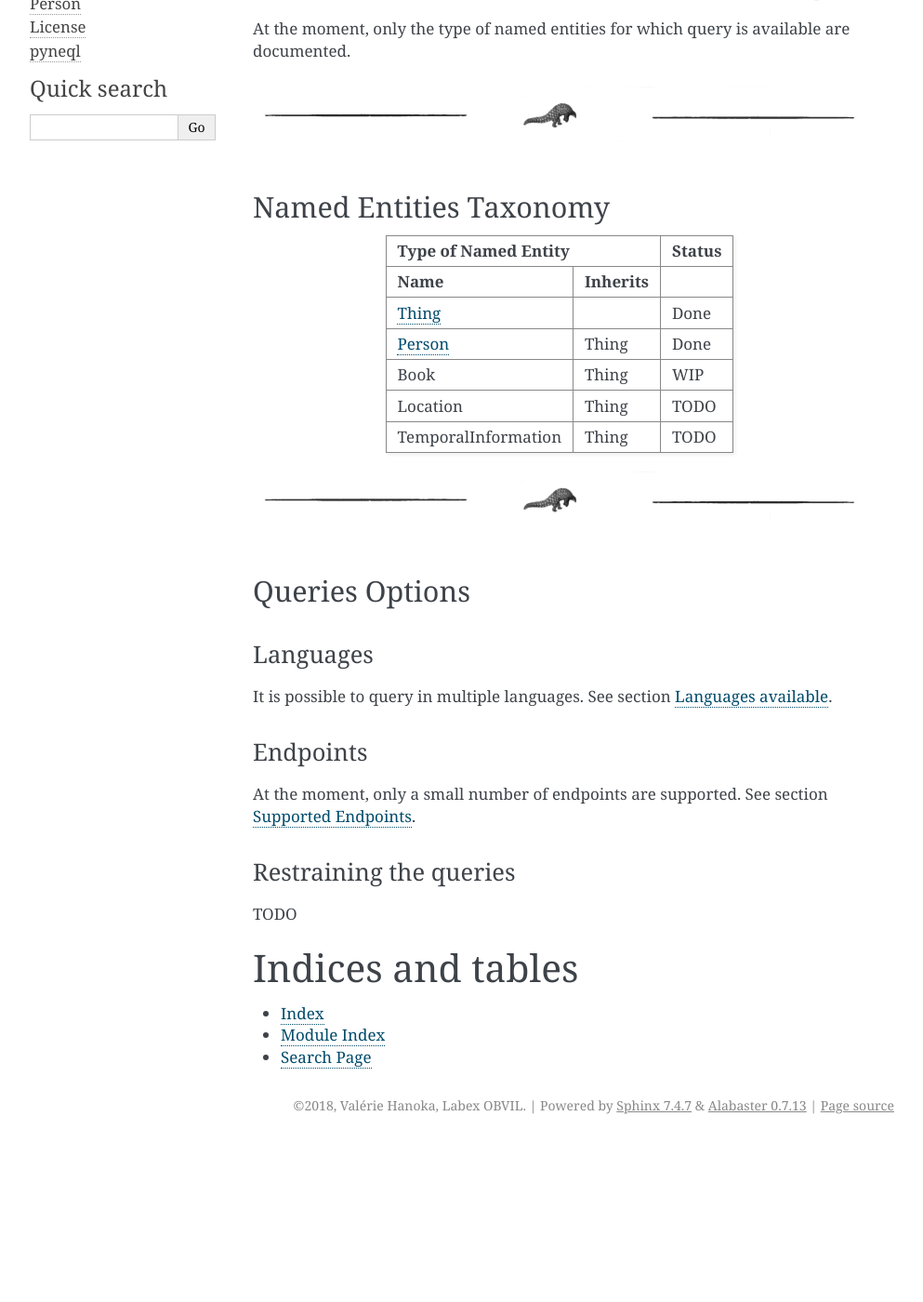
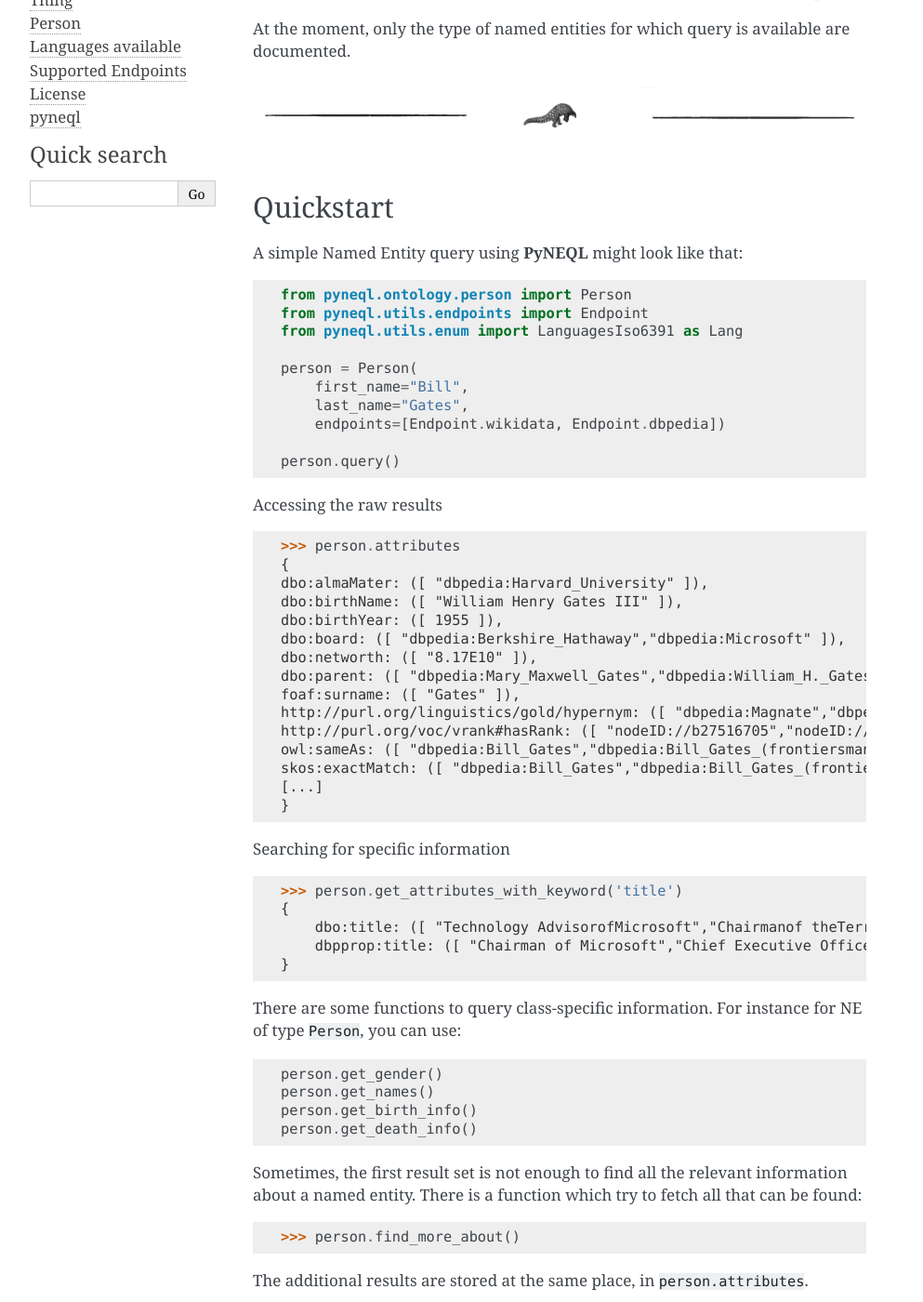
Before and after one commit to Valerie-Hanoka/PyNeQL, a Sphinx documentation site: the page built from docs/source/index.rst, in a window 1280 px wide and 1400 px high, scrolled down 373 px. Shown: the whole window at 93% size, without its empty margins (148-1141 px from the left). Built offline with Sphinx 7.4.7, drawn with Linux system fonts in a browser that asks for light colours; before the commit the page ends 1601 px from its top, so only the background shows below that; some of the changed text lies outside the part shown.

Commit message:
quickstart and link to doc in readme

```diff
--- a/docs/source/index.rst
+++ b/docs/source/index.rst
@@ -8,6 +8,10 @@ PyNEQL: A module for searching Named Entity on SPARQL endpoints
 
    Thing
    Person
+
+   Languages
+   Endpoints
+
    license
    modules
 
@@ -26,20 +30,91 @@ At the moment, only the type of named entities for which query is available are
   :alt: ⚓
 
 
+Quickstart
+-----------------------
+
+A simple Named Entity query using **PyNEQL** might look like that::
+
+    from pyneql.ontology.person import Person
+    from pyneql.utils.endpoints import Endpoint
+    from pyneql.utils.enum import LanguagesIso6391 as Lang
+
+    person = Person(
+        first_name="Bill",
+        last_name="Gates",
+        endpoints=[Endpoint.wikidata, Endpoint.dbpedia])
+
+    person.query()
+
+
+Accessing the raw results
+
+>>> person.attributes
+{
+dbo:almaMater: ([ "dbpedia:Harvard_University" ]),
+dbo:birthName: ([ "William Henry Gates III" ]),
+dbo:birthYear: ([ 1955 ]),
+dbo:board: ([ "dbpedia:Berkshire_Hathaway","dbpedia:Microsoft" ]),
+dbo:networth: ([ "8.17E10" ]),
+dbo:parent: ([ "dbpedia:Mary_Maxwell_Gates","dbpedia:William_H._Gates,_Sr." ]),
+foaf:surname: ([ "Gates" ]),
+http://purl.org/linguistics/gold/hypernym: ([ "dbpedia:Magnate","dbpedia:Frontiersman" ]),
+http://purl.org/voc/vrank#hasRank: ([ "nodeID://b27516705","nodeID://b6773534","nodeID://b26111660" ]),
+owl:sameAs: ([ "dbpedia:Bill_Gates","dbpedia:Bill_Gates_(frontiersman)","dbpedia:Bill_Gates_(politician)" ]),
+skos:exactMatch: ([ "dbpedia:Bill_Gates","dbpedia:Bill_Gates_(frontiersman)","dbpedia:Bill_Gates_(politician)" ]),
+[...]
+}
+
+Searching for specific information
+
+>>> person.get_attributes_with_keyword('title')
+{
+    dbo:title: ([ "Technology AdvisorofMicrosoft","Chairmanof theTerraPower","Co-Chairmanof theBill & Melinda Gates Foundation","CEOofCascade Investment","ChairmanofCorbis" ]),
+    dbpprop:title: ([ "Chairman of Microsoft","Chief Executive Officer of Microsoft","dbpedia:List_of_billionaires" ])
+}
+
+There are some functions to query class-specific information. For instance for NE of type ``Person``, you can use::
+
+    person.get_gender()
+    person.get_names()
+    person.get_birth_info()
+    person.get_death_info()
+
+
+Sometimes, the first result set is not enough to find all the relevant information
+about a named entity. There is a function which try to fetch all that can be found:
+
+>>> person.find_more_about()
+
+The additional results are stored at the same place, in ``person.attributes``.
+
+
+.. image:: ../../illustration_delimitante.png
+  :width: 900
+  :alt: ⚓
+
+
 Named Entities Taxonomy
 -----------------------
 
-====================  ============  =======
+====================  ============  ========
        Type of Named Entity         Status
-----------------------------------  -------
+----------------------------------  --------
 Name                  Inherits
-====================  ============  =======
-:doc:`Thing`                        Done
-:doc:`Person`         Thing         Done
-Book                  Thing         WIP
+====================  ============  ========
+:doc:`Thing`                        **Done**
+:doc:`Person`         Thing         **Done**
+Book                  Thing         *WIP*
 Location              Thing         TODO
 TemporalInformation   Thing         TODO
-====================  ============  =======
+====================  ============  ========
+
+.. warning:: As you can see, this module is still under developpement. I plan to develop
+             more functionalities (language handling, endpoints,...),
+             NE types (Books, Locations, TimePeriods, Chemicals,...)
+             and fix some minor bugs ASAP.
+             You are very welcome to contribute to the project on `GitHub <https://github.com/Valerie-Hanoka/PyNeQL>`_.
+
 
 .. image:: ../../illustration_delimitante.png
   :width: 900
```
Also changed, not shown: README.md (+1 -0 lines), core.py (+15 -16 lines).
